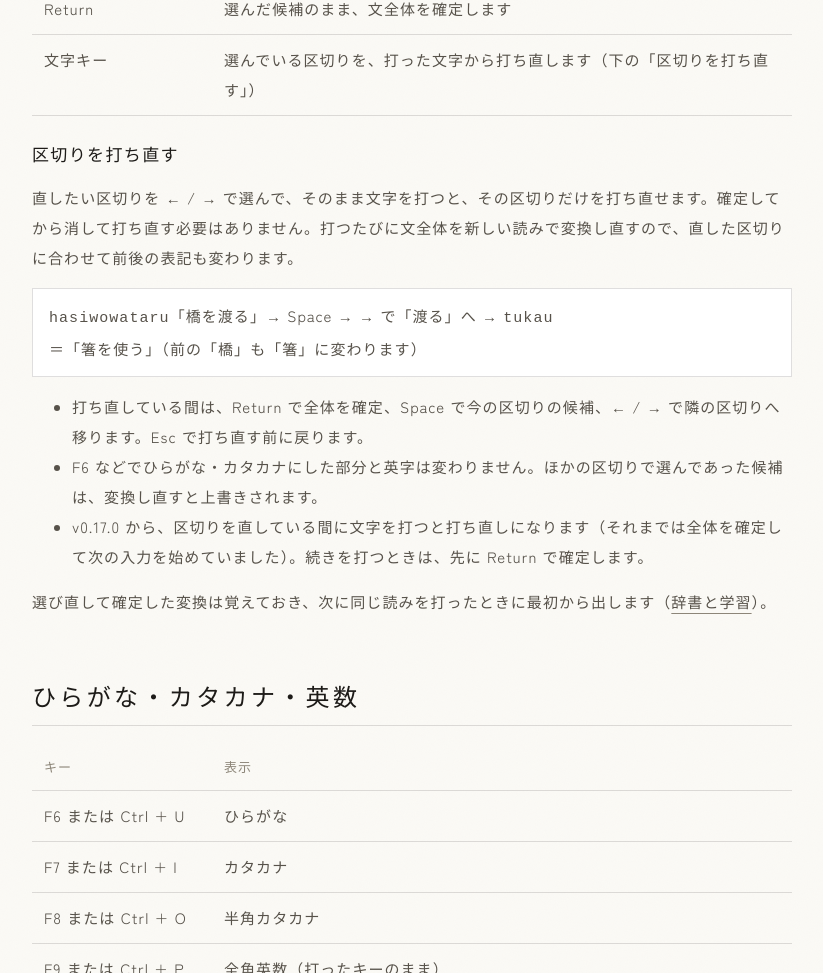
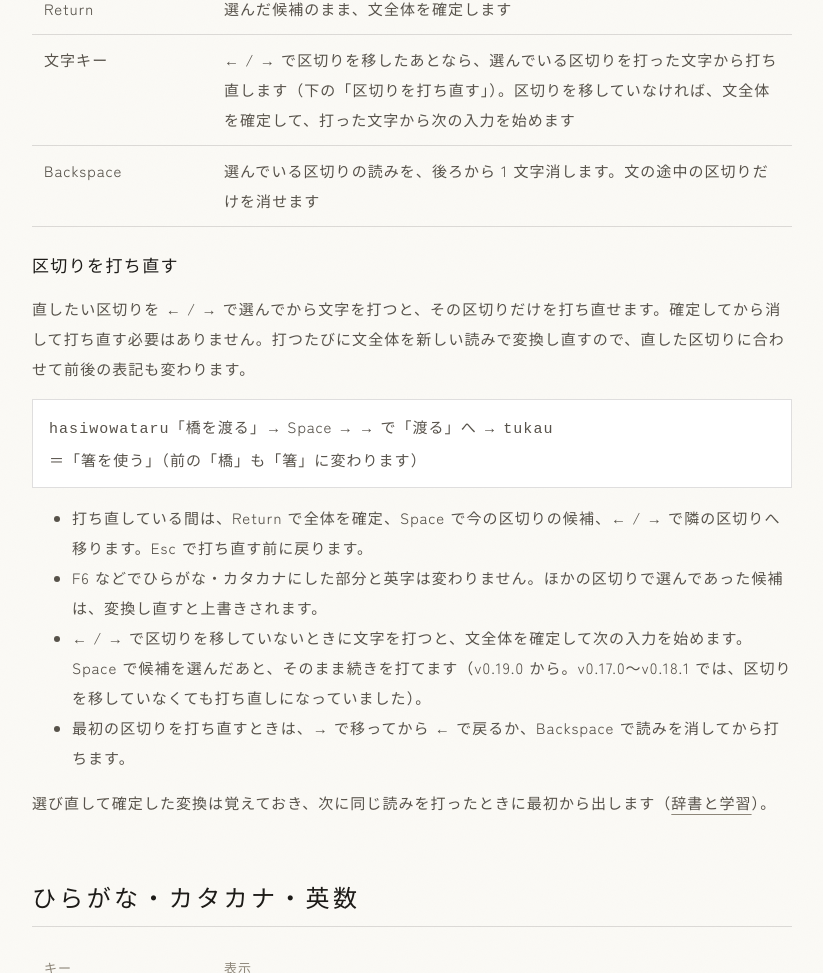
Before and after one commit to TetsuakiBaba/iroha, a plain HTML site: page docs/usage.html in a window 1280 px wide. Shown: the part 1673-2646 px from the top of the page, without its empty margins (228-1051 px from the left). Drawn offline with Linux system fonts and the light colour scheme; a web font is replaced by a local one.

Commit message:
使い方と README の文節の打ち直しの説明を、←→ で移したあとだけ打ち直す今の動きに合わせる
Co-Authored-By: Claude Opus 5.5 <noreply@anthropic.com>

```diff
--- a/docs/usage.html
+++ b/docs/usage.html
@@ -99,17 +99,19 @@
           <tr><td>1〜9</td><td>その番号の候補を選びます</td></tr>
           <tr><td>Tab</td><td>候補がたくさんあるときに、表に広げます</td></tr>
           <tr><td>Return</td><td>選んだ候補のまま、文全体を確定します</td></tr>
-          <tr><td>文字キー</td><td>選んでいる区切りを、打った文字から打ち直します（下の「区切りを打ち直す」）</td></tr>
+          <tr><td>文字キー</td><td>← / → で区切りを移したあとなら、選んでいる区切りを打った文字から打ち直します（下の「区切りを打ち直す」）。区切りを移していなければ、文全体を確定して、打った文字から次の入力を始めます</td></tr>
+          <tr><td>Backspace</td><td>選んでいる区切りの読みを、後ろから 1 文字消します。文の途中の区切りだけを消せます</td></tr>
         </tbody>
       </table>
     </div>
     <h3>区切りを打ち直す</h3>
-    <p>直したい区切りを ← / → で選んで、そのまま文字を打つと、その区切りだけを打ち直せます。確定してから消して打ち直す必要はありません。打つたびに文全体を新しい読みで変換し直すので、直した区切りに合わせて前後の表記も変わります。</p>
+    <p>直したい区切りを ← / → で選んでから文字を打つと、その区切りだけを打ち直せます。確定してから消して打ち直す必要はありません。打つたびに文全体を新しい読みで変換し直すので、直した区切りに合わせて前後の表記も変わります。</p>
     <p class="example"><code>hasiwowataru</code>「橋を渡る」→ Space → → で「渡る」へ → <code>tukau</code><br>＝「箸を使う」（前の「橋」も「箸」に変わります）</p>
     <ul>
       <li>打ち直している間は、Return で全体を確定、Space で今の区切りの候補、← / → で隣の区切りへ移ります。Esc で打ち直す前に戻ります。</li>
       <li>F6 などでひらがな・カタカナにした部分と英字は変わりません。ほかの区切りで選んであった候補は、変換し直すと上書きされます。</li>
-      <li>v0.17.0 から、区切りを直している間に文字を打つと打ち直しになります（それまでは全体を確定して次の入力を始めていました）。続きを打つときは、先に Return で確定します。</li>
+      <li>← / → で区切りを移していないときに文字を打つと、文全体を確定して次の入力を始めます。Space で候補を選んだあと、そのまま続きを打てます（v0.19.0 から。v0.17.0〜v0.18.1 では、区切りを移していなくても打ち直しになっていました）。</li>
+      <li>最初の区切りを打ち直すときは、→ で移ってから ← で戻るか、Backspace で読みを消してから打ちます。</li>
     </ul>
     <p>選び直して確定した変換は覚えておき、次に同じ読みを打ったときに最初から出します（<a href="#dictionary">辞書と学習</a>）。</p>
   </section>
```
Also changed, not shown: 1 other file.
